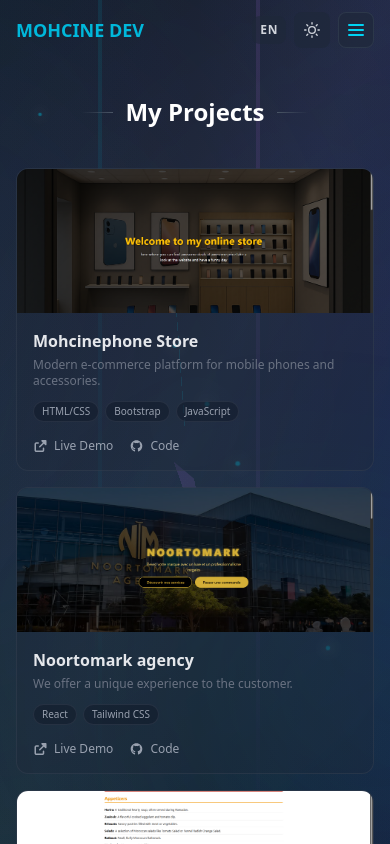
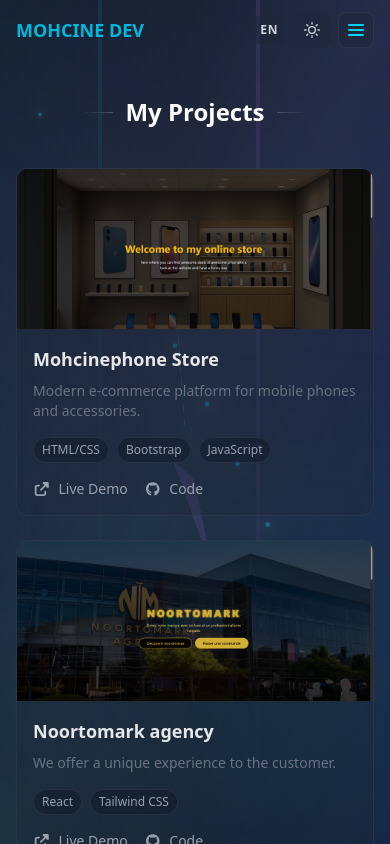
Before and after one commit to HASBAOUI-MOHCINE/portfolio, a React (Vite) app: page /projects in a window 390 px wide. Shown: the top 844 px of the page. Built offline with nearby package versions, Linux system fonts and the light colour scheme.

Commit message:
more responsive design

```diff
--- a/src/components/Certifications.jsx
+++ b/src/components/Certifications.jsx
@@ -48,26 +48,26 @@
         <div className={`h-[1px] w-8 sm:w-16 bg-gradient-to-l from-transparent ${isDark ? 'to-gray-600' : 'to-gray-300'}`}></div>
       </div>
 
-      <div className="grid sm:grid-cols-2 gap-4 sm:gap-6 mb-16 sm:mb-24">
+      <div className="grid gap-4 sm:gap-6 sm:grid-cols-2 lg:grid-cols-3 mb-16 sm:mb-24">
         {education.map((edu, i) => (
           <div
             key={edu.name}
-            className={`group flex items-start gap-3 sm:gap-4 p-4 sm:p-6 rounded-xl sm:rounded-2xl transition-all duration-300 ${
+            className={`group flex items-start gap-4 p-5 sm:p-6 rounded-xl sm:rounded-2xl transition-all duration-300 ${
               isDark
                 ? 'bg-gray-800/30 border border-gray-700/50 hover:border-gray-600/50'
                 : 'bg-white/60 border border-gray-200 hover:border-gray-300 shadow-sm'
             }`}
             style={{ animation: visible ? `fadeIn .6s ${(i * 100)}ms ease-out both` : 'none' }}
           >
-            <div className={`flex-shrink-0 w-10 h-10 sm:w-12 sm:h-12 flex items-center justify-center rounded-lg sm:rounded-xl group-hover:text-cyan-500 transition-colors ${
+            <div className={`flex-shrink-0 w-12 h-12 sm:w-14 sm:h-14 flex items-center justify-center rounded-lg sm:rounded-xl group-hover:text-cyan-500 transition-colors ${
               isDark ? 'bg-gray-900/50 text-gray-400' : 'bg-gray-100 text-gray-500'
             }`}>
               <div className="text-xl sm:text-2xl">{edu.icon}</div>
             </div>
-            <div className="min-w-0">
-              <h3 className={`text-base sm:text-lg font-semibold mb-1 leading-tight ${isDark ? 'text-gray-200' : 'text-gray-800'}`}>{edu.name}</h3>
-              <p className={`text-xs sm:text-sm ${isDark ? 'text-gray-500' : 'text-gray-500'}`}>{edu.institution}</p>
-              <p className={`text-[10px] sm:text-xs mt-1 sm:mt-2 ${isDark ? 'text-gray-600' : 'text-gray-400'}`}>{edu.date}</p>
+            <div className="min-w-0 flex-1">
+              <h3 className={`text-lg sm:text-xl font-semibold mb-2 leading-tight ${isDark ? 'text-gray-200' : 'text-gray-800'}`}>{edu.name}</h3>
+              <p className={`text-sm sm:text-base mb-1 ${isDark ? 'text-gray-500' : 'text-gray-500'}`}>{edu.institution}</p>
+              <p className={`text-xs sm:text-sm ${isDark ? 'text-gray-600' : 'text-gray-400'}`}>{edu.date}</p>
             </div>
           </div>
         ))}
@@ -82,25 +82,25 @@
         <div className={`h-[1px] w-8 sm:w-16 bg-gradient-to-l from-transparent ${isDark ? 'to-gray-600' : 'to-gray-300'}`}></div>
       </div>
 
-      <div className="grid sm:grid-cols-2 lg:grid-cols-3 gap-4 sm:gap-6">
+      <div className="grid gap-4 sm:gap-6 sm:grid-cols-2 lg:grid-cols-3">
         {certifications.map((cert, i) => (
           <div
             key={cert.name}
-            className={`group flex flex-col items-center text-center p-5 sm:p-8 rounded-xl sm:rounded-2xl transition-all duration-300 ${
+            className={`group flex flex-col items-center text-center p-6 sm:p-8 rounded-xl sm:rounded-2xl transition-all duration-300 min-h-[200px] sm:min-h-[220px] ${
               isDark
                 ? 'bg-gray-800/30 border border-gray-700/50 hover:border-gray-600/50'
                 : 'bg-white/60 border border-gray-200 hover:border-gray-300 shadow-sm'
             }`}
             style={{ animation: visible ? `fadeIn .6s ${(i * 100 + 200)}ms ease-out both` : 'none' }}
           >
-            <div className={`mb-3 sm:mb-5 w-12 h-12 sm:w-16 sm:h-16 flex items-center justify-center rounded-xl sm:rounded-2xl group-hover:text-cyan-500 transition-colors ${
+            <div className={`mb-4 sm:mb-6 w-14 h-14 sm:w-16 sm:h-16 flex items-center justify-center rounded-xl sm:rounded-2xl group-hover:text-cyan-500 transition-colors ${
               isDark ? 'bg-gray-900/50 text-gray-400' : 'bg-gray-100 text-gray-500'
             }`}>
-              <div className="text-lg sm:text-2xl">{cert.icon}</div>
+              <div className="text-xl sm:text-2xl">{cert.icon}</div>
             </div>
-            <h3 className={`text-base sm:text-lg font-semibold mb-1 sm:mb-2 leading-tight ${isDark ? 'text-gray-200' : 'text-gray-800'}`}>{cert.name}</h3>
-            <p className="text-xs sm:text-sm text-cyan-500 font-medium">{cert.issuer}</p>
-            <p className={`text-[10px] sm:text-xs mt-2 sm:mt-3 ${isDark ? 'text-gray-600' : 'text-gray-400'}`}>{cert.date}</p>
+            <h3 className={`text-lg sm:text-xl font-semibold mb-2 sm:mb-3 leading-tight ${isDark ? 'text-gray-200' : 'text-gray-800'}`}>{cert.name}</h3>
+            <p className="text-sm sm:text-base text-cyan-500 font-medium mb-2">{cert.issuer}</p>
+            <p className={`text-xs sm:text-sm mt-auto ${isDark ? 'text-gray-600' : 'text-gray-400'}`}>{cert.date}</p>
           </div>
         ))}
       </div>
--- a/src/components/Projects.jsx
+++ b/src/components/Projects.jsx
@@ -46,18 +46,18 @@
         <h2 className={`text-2xl sm:text-3xl md:text-4xl font-bold ${isDark ? 'text-white' : 'text-gray-900'}`}>{t.projects.title}</h2>
         <div className={`h-[1px] w-8 sm:w-16 bg-gradient-to-l from-transparent ${isDark ? 'to-gray-600' : 'to-gray-300'}`}></div>
       </div>
-      <div className="grid gap-4 sm:gap-6 sm:grid-cols-2 lg:grid-cols-3">
+      <div className="grid gap-6 sm:gap-8 sm:grid-cols-2 lg:grid-cols-3">
         {projects.map((project, i) => (
           <div
             key={i}
-            className={`group rounded-xl sm:rounded-2xl transition-all duration-300 overflow-hidden ${
+            className={`group rounded-xl sm:rounded-2xl transition-all duration-300 overflow-hidden flex flex-col h-full ${
               isDark
                 ? 'bg-gray-800/30 border border-gray-700/50 hover:border-gray-600/50'
                 : 'bg-white/60 border border-gray-200 hover:border-gray-300 shadow-sm'
             }`}
           >
             {/* Project Image */}
-            <div className="h-36 sm:h-44 md:h-48 overflow-hidden">
+            <div className="h-40 sm:h-48 md:h-52 overflow-hidden">
               <img
                 src={project.image}
                 alt={project.title}
@@ -66,14 +66,14 @@
             </div>
 
             {/* Project Details */}
-            <div className="p-4 sm:p-6">
-              <h3 className={`text-base sm:text-lg md:text-xl font-semibold mb-1 sm:mb-2 ${isDark ? 'text-gray-200' : 'text-gray-800'}`}>{project.title}</h3>
-              <p className={`text-xs sm:text-sm mb-3 sm:mb-4 line-clamp-2 ${isDark ? 'text-gray-500' : 'text-gray-500'}`}>{project.description}</p>
-              <div className="flex flex-wrap gap-1.5 sm:gap-2 mb-4 sm:mb-5">
+            <div className="p-4 sm:p-6 flex flex-col flex-grow">
+              <h3 className={`text-lg sm:text-xl font-semibold mb-2 sm:mb-3 ${isDark ? 'text-gray-200' : 'text-gray-800'}`}>{project.title}</h3>
+              <p className={`text-sm sm:text-base mb-4 sm:mb-5 line-clamp-2 flex-grow ${isDark ? 'text-gray-500' : 'text-gray-500'}`}>{project.description}</p>
+              <div className="flex flex-wrap gap-2 mb-4 sm:mb-6">
                 {project.tags.slice(0, 4).map((tag, i) => (
                   <span
                     key={i}
-                    className={`px-2 sm:px-3 py-0.5 sm:py-1 rounded-full text-[10px] sm:text-xs font-medium ${
+                    className={`px-2 sm:px-3 py-1 rounded-full text-xs sm:text-sm font-medium ${
                       isDark
                         ? 'bg-gray-900/50 border border-gray-700/50 text-gray-400'
                         : 'bg-gray-100 border border-gray-200 text-gray-500'
@@ -83,17 +83,17 @@
                   </span>
                 ))}
                 {project.tags.length > 4 && (
-                  <span className={`text-[10px] sm:text-xs py-0.5 sm:py-1 ${isDark ? 'text-gray-500' : 'text-gray-400'}`}>+{project.tags.length - 4}</span>
+                  <span className={`text-xs sm:text-sm py-1 ${isDark ? 'text-gray-500' : 'text-gray-400'}`}>+{project.tags.length - 4}</span>
                 )}
               </div>
-              <div className="flex gap-4 sm:gap-6">
+              <div className="flex gap-4 sm:gap-6 mt-auto">
                 <a
                   href={project.demo}
                   target="_blank"
                   rel="noopener noreferrer"
-                  className={`hover:text-cyan-500 transition-colors font-medium flex items-center gap-1.5 sm:gap-2 text-xs sm:text-sm ${isDark ? 'text-gray-400' : 'text-gray-500'}`}
+                  className={`hover:text-cyan-500 transition-colors font-medium flex items-center gap-2 text-sm sm:text-base ${isDark ? 'text-gray-400' : 'text-gray-500'}`}
                 >
-                  <FontAwesomeIcon icon={faExternalLinkAlt} className="w-2.5 h-2.5 sm:w-3 sm:h-3" />
+                  <FontAwesomeIcon icon={faExternalLinkAlt} className="w-3 h-3 sm:w-4 sm:h-4" />
                   {t.projects.demo}
                 </a>
                 {project.code && (
@@ -101,9 +101,9 @@
                     href={project.code}
                     target="_blank"
                     rel="noopener noreferrer"
-                    className={`hover:text-cyan-500 transition-colors font-medium flex items-center gap-1.5 sm:gap-2 text-xs sm:text-sm ${isDark ? 'text-gray-400' : 'text-gray-500'}`}
+                    className={`hover:text-cyan-500 transition-colors font-medium flex items-center gap-2 text-sm sm:text-base ${isDark ? 'text-gray-400' : 'text-gray-500'}`}
                   >
-                    <FontAwesomeIcon icon={faGithub} className="w-2.5 h-2.5 sm:w-3 sm:h-3" />
+                    <FontAwesomeIcon icon={faGithub} className="w-3 h-3 sm:w-4 sm:h-4" />
                     {t.projects.code}
                   </a>
                 )}
--- a/src/components/Skills.jsx
+++ b/src/components/Skills.jsx
@@ -62,22 +62,22 @@
             <h3 className="text-lg sm:text-xl font-semibold text-cyan-500 mb-4 sm:mb-6">
               {t.skills.categories[category] || category}
             </h3>
-            <div className="grid grid-cols-3 sm:grid-cols-4 md:grid-cols-3 lg:grid-cols-4 gap-2 sm:gap-4">
+            <div className="grid grid-cols-2 sm:grid-cols-3 md:grid-cols-4 lg:grid-cols-5 gap-3 sm:gap-4">
               {skillsInCategory.map((s) => (
                 <div
                   key={s.name}
-                  className={`flex flex-col items-center justify-center p-2 sm:p-4 rounded-lg sm:rounded-xl transition-colors duration-300 group ${
+                  className={`flex flex-col items-center justify-center p-3 sm:p-4 rounded-lg sm:rounded-xl transition-colors duration-300 group min-h-[80px] sm:min-h-[100px] ${
                     isDark
                       ? 'bg-gray-900/50 hover:bg-gray-800/50'
                       : 'bg-gray-50 hover:bg-gray-100'
                   }`}
                 >
-                  <div className={`text-xl sm:text-2xl md:text-3xl group-hover:text-cyan-500 transition-colors duration-300 mb-1 sm:mb-2 ${
+                  <div className={`text-2xl sm:text-3xl md:text-4xl group-hover:text-cyan-500 transition-colors duration-300 mb-2 sm:mb-3 flex items-center justify-center ${
                     isDark ? 'text-gray-400' : 'text-gray-500'
                   }`}>
                     {s.icon}
                   </div>
-                  <p className={`text-[10px] sm:text-xs font-medium transition-colors text-center ${
+                  <p className={`text-xs sm:text-sm font-medium transition-colors text-center leading-tight ${
                     isDark ? 'text-gray-400 group-hover:text-gray-300' : 'text-gray-500 group-hover:text-gray-700'
                   }`}>{s.name}</p>
                 </div>
```
